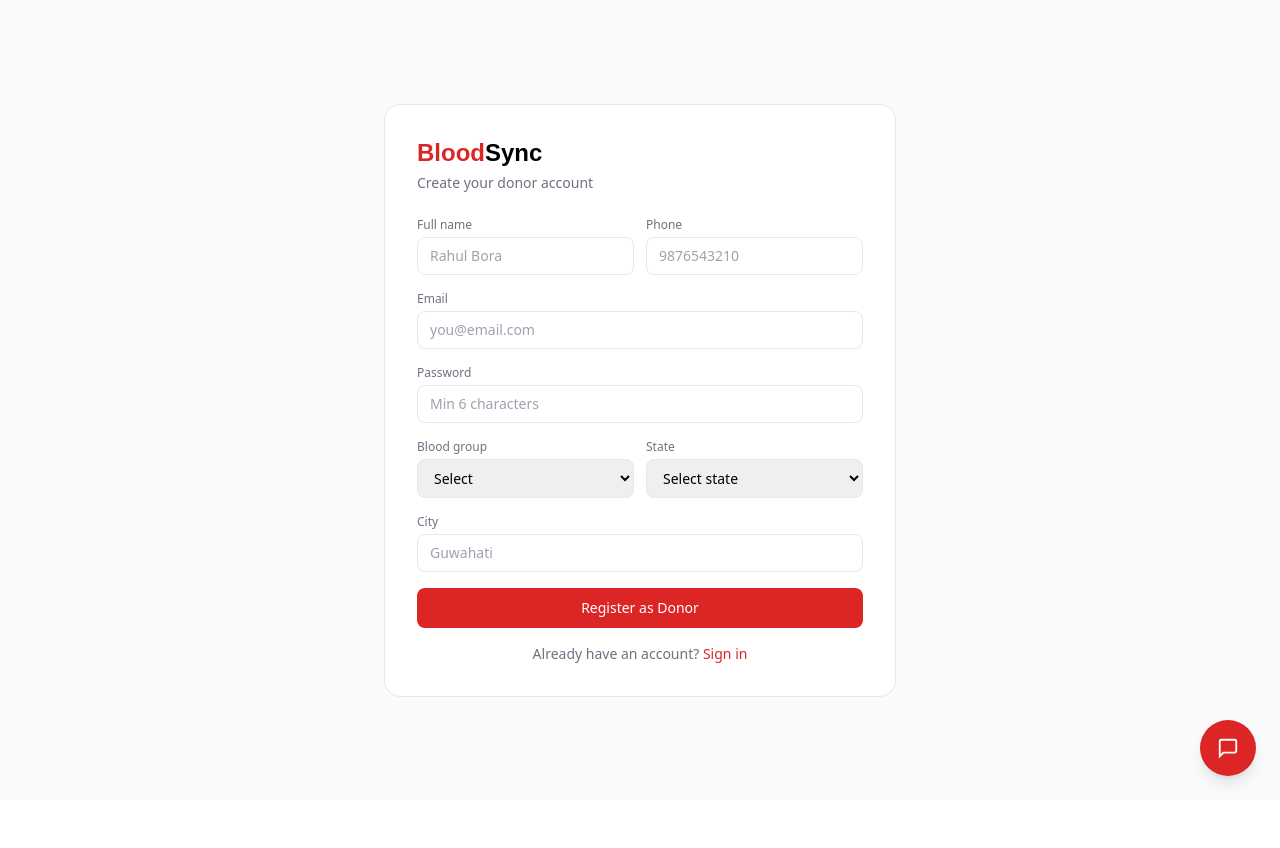
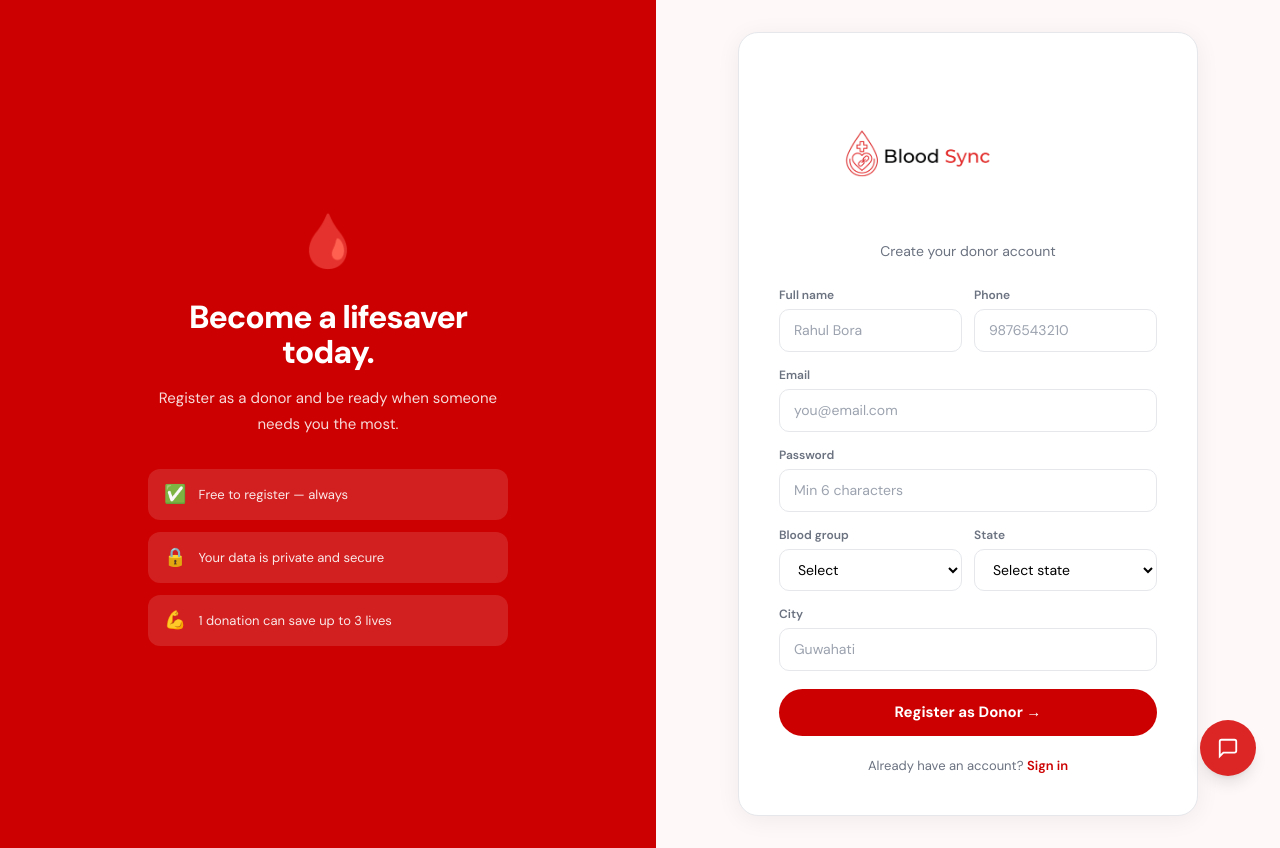
Before and after one commit to Arnab-Kashyap/BloodSync, a React (Vite) app in the folder client/: page /register in a window 1280 px wide. Before the commit the page ends 800 px from the top, so only its background shows below. Built offline with nearby package versions, Linux system fonts and the light colour scheme.

Commit message:
minor change

```diff
--- a/client/src/pages/Register.jsx
+++ b/client/src/pages/Register.jsx
@@ -1,7 +1,6 @@
 import { useState } from 'react';
 import { Link, useNavigate } from 'react-router-dom';
 import { useAuth } from '../context/AuthContext';
-import Navbar from '../components/Navbar';
 
 const BLOOD_GROUPS = ['A+', 'A-', 'B+', 'B-', 'AB+', 'AB-', 'O+', 'O-'];
 
@@ -39,59 +38,120 @@ export default function Register() {
     }
   };
 
+  const inputStyle = {
+    width: '100%', padding: '10px 14px',
+    border: '1.5px solid #E5E7EB', borderRadius: 10,
+    fontSize: 14, fontFamily: 'inherit', outline: 'none',
+    boxSizing: 'border-box', background: 'white',
+  };
+
+  const labelStyle = {
+    fontSize: 12, fontWeight: 600,
+    color: '#6B7280', display: 'block', marginBottom: 5,
+  };
+
   return (
-    <div className="min-h-screen bg-gray-50 flex items-center justify-center p-8">
-      <div className="bg-white rounded-2xl border border-gray-200 p-8 w-full max-w-lg">
-        <div className="font-bold text-2xl mb-1" style={{ fontFamily: 'sans-serif' }}>
-          <span className="text-red-600">Blood</span>Sync
+    <div style={{
+      minHeight: '100vh', background: '#FFF8F8',
+      display: 'flex', fontFamily: "'DM Sans', sans-serif",
+    }}>
+
+      <div style={{
+        flex: 1, background: '#CC0000',
+        display: 'flex', flexDirection: 'column',
+        alignItems: 'center', justifyContent: 'center',
+        padding: '3rem', color: 'white',
+      }}>
+        <div style={{ maxWidth: 360, textAlign: 'center' }}>
+          <div style={{ fontSize: 52, marginBottom: 20 }}>🩸</div>
+          <h2 style={{ fontSize: 32, fontWeight: 900, letterSpacing: '-1px', marginBottom: 16, lineHeight: 1.1 }}>
+            Become a lifesaver today.
+          </h2>
+          <p style={{ fontSize: 15, opacity: 0.85, lineHeight: 1.7, marginBottom: 32 }}>
+            Register as a donor and be ready when someone needs you the most.
+          </p>
+          <div style={{ display: 'flex', flexDirection: 'column', gap: 12 }}>
+            {[
+              { icon: '✅', text: 'Free to register — always' },
+              { icon: '🔒', text: 'Your data is private and secure' },
+              { icon: '💪', text: '1 donation can save up to 3 lives' },
+            ].map(f => (
+              <div key={f.text} style={{
+                display: 'flex', alignItems: 'center', gap: 12,
+                background: 'rgba(255,255,255,0.12)',
+                borderRadius: 12, padding: '12px 16px', textAlign: 'left',
+              }}>
+                <span style={{ fontSize: 18 }}>{f.icon}</span>
+                <span style={{ fontSize: 13, opacity: 0.9 }}>{f.text}</span>
               </div>
-        <p className="text-gray-500 text-sm mb-6">Create your donor account</p>
+            ))}
+          </div>
+        </div>
+      </div>
+
+      <div style={{
+        flex: 1, display: 'flex',
+        alignItems: 'center', justifyContent: 'center', padding: '2rem',
+        overflowY: 'auto',
+      }}>
+        <div style={{
+          background: 'white', borderRadius: 20,
+          border: '1px solid #E5E7EB', padding: '2.5rem',
+          width: '100%', maxWidth: 460,
+          boxShadow: '0 4px 24px rgba(0,0,0,0.06)',
+        }}>
+          <div style={{ textAlign: 'center', marginBottom: 24 }}>
+            <img src="/logo.png" alt="BloodSync" style={{ height: 160, marginBottom: 8 }} />
+            <p style={{ fontSize: 14, color: '#6B7280' }}>Create your donor account</p>
+          </div>
 
           {error && (
-          <div className="bg-red-50 text-red-600 border border-red-200 rounded-lg px-4 py-3 text-sm mb-4">
-            {error}
-          </div>
+            <div style={{
+              background: '#FEF2F2', color: '#CC0000',
+              border: '1px solid #FDE8E8', borderRadius: 10,
+              padding: '10px 14px', fontSize: 13, marginBottom: 16,
+            }}>{error}</div>
           )}
 
-        <form onSubmit={handleSubmit} className="space-y-4">
-          <div className="grid grid-cols-2 gap-3">
+          <form onSubmit={handleSubmit} style={{ display: 'flex', flexDirection: 'column', gap: 14 }}>
+            <div style={{ display: 'grid', gridTemplateColumns: '1fr 1fr', gap: 12 }}>
               <div>
-              <label className="text-xs font-medium text-gray-500 block mb-1">Full name</label>
-              <input className="w-full border border-gray-200 rounded-lg px-3 py-2 text-sm outline-none focus:border-red-400"
-                name="name" placeholder="Rahul Bora" value={form.name} onChange={handleChange} required />
+                <label style={labelStyle}>Full name</label>
+                <input style={inputStyle} name="name" placeholder="Rahul Bora"
+                  value={form.name} onChange={handleChange} required />
               </div>
               <div>
-              <label className="text-xs font-medium text-gray-500 block mb-1">Phone</label>
-              <input className="w-full border border-gray-200 rounded-lg px-3 py-2 text-sm outline-none focus:border-red-400"
-                name="phone" placeholder="9876543210" value={form.phone} onChange={handleChange} required />
+                <label style={labelStyle}>Phone</label>
+                <input style={inputStyle} name="phone" placeholder="9876543210"
+                  value={form.phone} onChange={handleChange} required />
               </div>
             </div>
 
             <div>
-            <label className="text-xs font-medium text-gray-500 block mb-1">Email</label>
-            <input className="w-full border border-gray-200 rounded-lg px-3 py-2 text-sm outline-none focus:border-red-400"
-              name="email" type="email" placeholder="you@email.com" value={form.email} onChange={handleChange} required />
+              <label style={labelStyle}>Email</label>
+              <input style={inputStyle} name="email" type="email" placeholder="you@email.com"
+                value={form.email} onChange={handleChange} required />
             </div>
 
             <div>
-            <label className="text-xs font-medium text-gray-500 block mb-1">Password</label>
-            <input className="w-full border border-gray-200 rounded-lg px-3 py-2 text-sm outline-none focus:border-red-400"
-              name="password" type="password" placeholder="Min 6 characters" value={form.password} onChange={handleChange} required minLength={6} />
+              <label style={labelStyle}>Password</label>
+              <input style={inputStyle} name="password" type="password" placeholder="Min 6 characters"
+                value={form.password} onChange={handleChange} required minLength={6} />
             </div>
 
-          <div className="grid grid-cols-2 gap-3">
+            <div style={{ display: 'grid', gridTemplateColumns: '1fr 1fr', gap: 12 }}>
               <div>
-              <label className="text-xs font-medium text-gray-500 block mb-1">Blood group</label>
-              <select className="w-full border border-gray-200 rounded-lg px-3 py-2 text-sm outline-none focus:border-red-400"
-                name="bloodGroup" value={form.bloodGroup} onChange={handleChange} required>
+                <label style={labelStyle}>Blood group</label>
+                <select style={inputStyle} name="bloodGroup" value={form.bloodGroup}
+                  onChange={handleChange} required>
                   <option value="">Select</option>
                   {BLOOD_GROUPS.map(bg => <option key={bg}>{bg}</option>)}
                 </select>
               </div>
               <div>
-              <label className="text-xs font-medium text-gray-500 block mb-1">State</label>
-              <select className="w-full border border-gray-200 rounded-lg px-3 py-2 text-sm outline-none focus:border-red-400"
-                name="state" value={form.state} onChange={handleChange} required>
+                <label style={labelStyle}>State</label>
+                <select style={inputStyle} name="state" value={form.state}
+                  onChange={handleChange} required>
                   <option value="">Select state</option>
                   {STATES.map(s => <option key={s}>{s}</option>)}
                 </select>
@@ -99,21 +159,29 @@ export default function Register() {
             </div>
 
             <div>
-            <label className="text-xs font-medium text-gray-500 block mb-1">City</label>
-            <input className="w-full border border-gray-200 rounded-lg px-3 py-2 text-sm outline-none focus:border-red-400"
-              name="city" placeholder="Guwahati" value={form.city} onChange={handleChange} required />
+              <label style={labelStyle}>City</label>
+              <input style={inputStyle} name="city" placeholder="Guwahati"
+                value={form.city} onChange={handleChange} required />
             </div>
 
-          <button type="submit" disabled={loading}
-            className="w-full bg-red-600 hover:bg-red-500 text-white rounded-lg py-2.5 text-sm font-medium mt-2 transition-colors">
-            {loading ? 'Creating account...' : 'Register as Donor'}
+            <button type="submit" disabled={loading} style={{
+              width: '100%', padding: '12px',
+              background: '#CC0000', color: 'white',
+              border: 'none', borderRadius: 50,
+              fontSize: 15, fontWeight: 700,
+              cursor: 'pointer', fontFamily: 'inherit', marginTop: 4,
+            }}>
+              {loading ? 'Creating account...' : 'Register as Donor →'}
             </button>
           </form>
 
-        <p className="text-center text-sm text-gray-500 mt-4">
+          <p style={{ textAlign: 'center', fontSize: 13, color: '#6B7280', marginTop: 20 }}>
             Already have an account?{' '}
-          <Link to="/login" className="text-red-600 font-medium">Sign in</Link>
+            <Link to="/login" style={{ color: '#CC0000', fontWeight: 600, textDecoration: 'none' }}>
+              Sign in
+            </Link>
           </p>
+        </div>
       </div>
     </div>
   );
```
Lines whose indentation alone changed are shown as unchanged.
